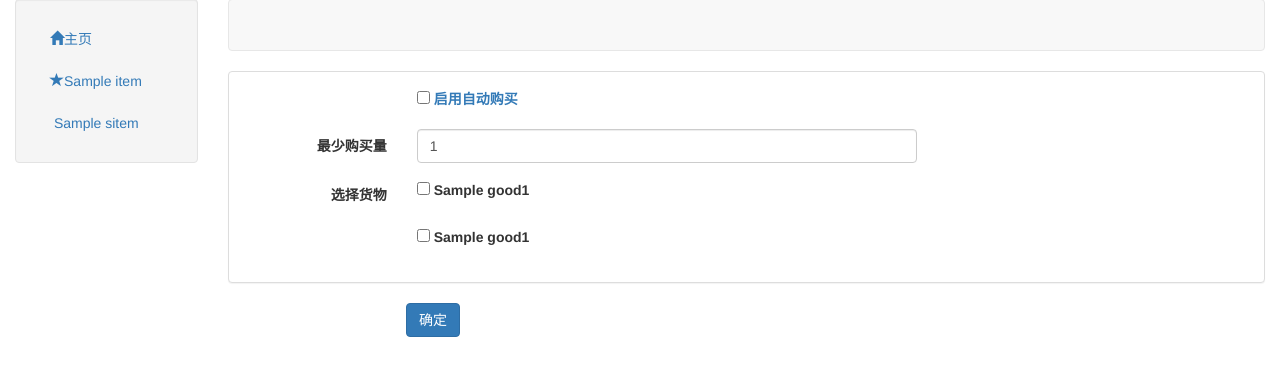
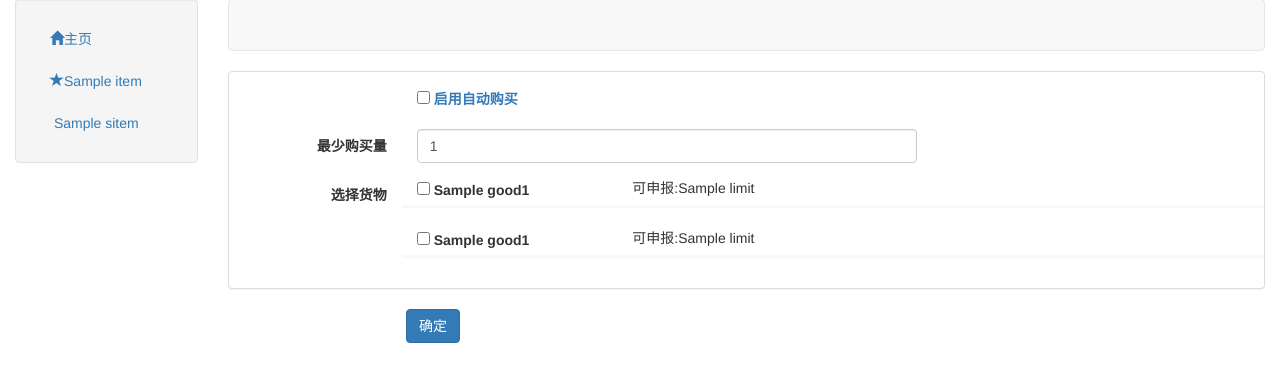
Before and after one commit to fanjunwei/fjwdj, a Django app: template FYAdmin/templates/fyadmin/task_edit.html in a window 1280 px wide. Shown: the part 83-465 px from the top of the page. Run offline with Django 3.2, Linux system fonts and the light colour scheme; the template is opened without the code that fills it: most values are stand-ins (such as "Sample title", 1, 10 or a date in 2020); some libraries are stand-ins or nearby versions.

Commit message:
设置时增加可申报量显示

```diff
--- a/FYAdmin/templates/fyadmin/task_edit.html
+++ b/FYAdmin/templates/fyadmin/task_edit.html
@@ -23,22 +23,37 @@
         <label class="col-sm-2 control-label">选择货物</label>
 
         <div class="col-sm-10 controls">
+
             {% for goods in height_goods_list %}
+                <div class="row" style="border-bottom: solid #f9f9f9">
+                    <div class="col-md-3">
                         <label>
                             <input type="checkbox" value="{{ goods.goodsId }}" id="goodsId" name="goodsId"
                                     {% if goods.selected %}
                                    checked="checked" {% endif %}> {{ goods.goodsName }}{{ goods.goodsId }}
+
                         </label>
-                <br>
+                    </div>
+                    <div class="col-md-4">
+                        可申报:{{ goods.limit }}
+                    </div>
+                </div>
             {% endfor %}
             <br>
             {% for goods in normal_goods_list %}
+                <div class="row" style="border-bottom: solid #f9f9f9">
+                    <div class="col-md-3">
                         <label>
                             <input type="checkbox" value="{{ goods.goodsId }}" id="goodsId" name="goodsId"
                                     {% if goods.selected %}
                                    checked="checked" {% endif %}> {{ goods.goodsName }}{{ goods.goodsId }}
+
                         </label>
-                <br>
+                    </div>
+                    <div class="col-md-4">
+                        可申报:{{ goods.limit }}
+                    </div>
+                </div>
             {% endfor %}
         </div>
 
--- a/FYAdmin/views.py
+++ b/FYAdmin/views.py
@@ -694,6 +694,11 @@ class TaskEditView(FrameView):
                     item['goodsId'] = goodsId
                     item['goodsName'] = goodsName
                     item['selected'] = selected
+                    checked, limit = fy_api.trading_limit(self.request.user.fyuserprofile.get_fy_username(),
+                                                          self.request.user.fyuserprofile.get_fy_password(),
+                                                          goodsId)
+                    if checked:
+                        item['limit'] = limit
                     if goodsId in height_goodsIds:
                         height_goods_list.append(item)
                     else:
```
Lines whose indentation alone changed are shown as unchanged.
